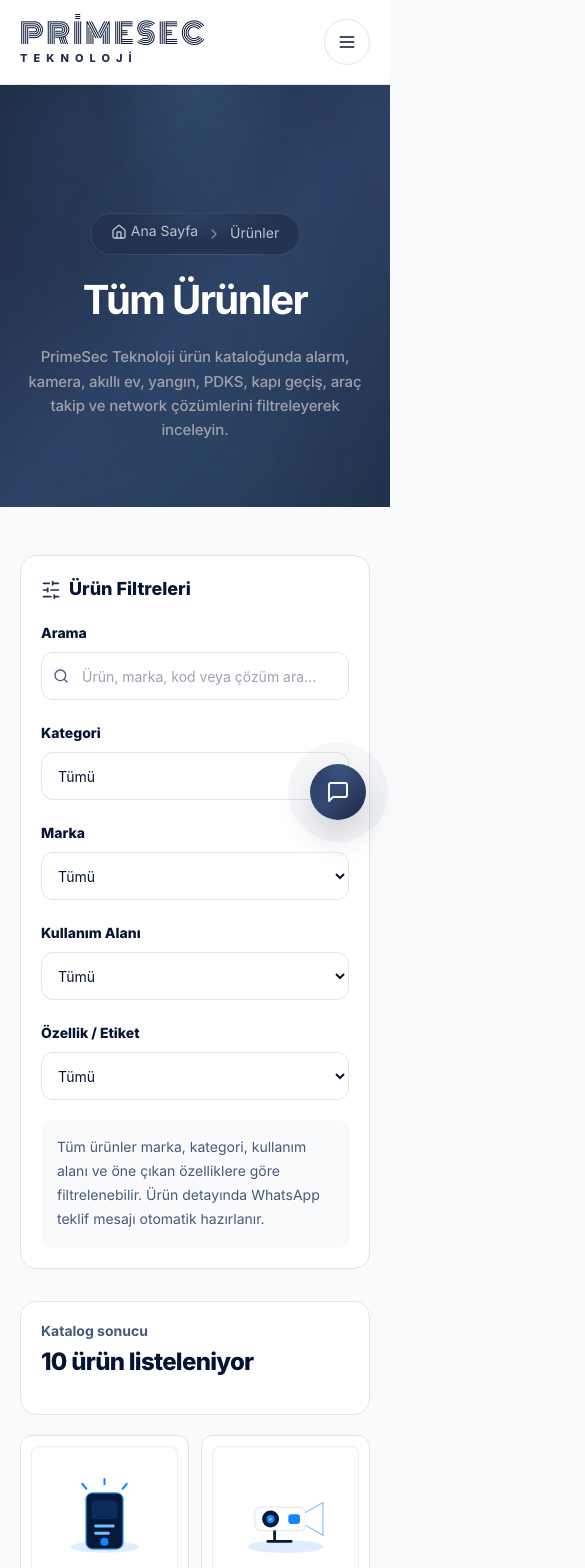
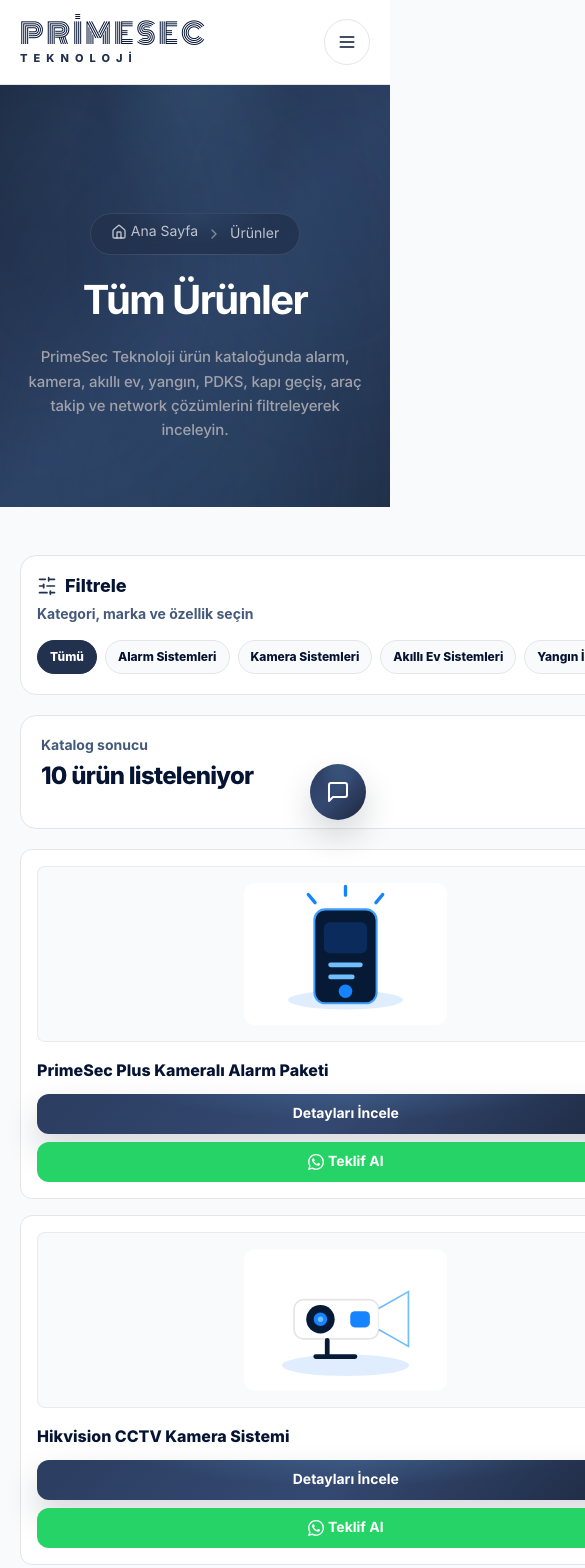
Before and after one commit to Karaytumut20/tamkenancodex, a Next.js app: page /urunler in a window 390 px wide. Shown: the top 1568 px of the page, 585 px wide, since content can reach past the window. Built offline with nearby package versions, Linux system fonts and the light colour scheme; a web font is replaced by a local one.

Commit message:
sssssssssss

```diff
--- a/app/globals.css
+++ b/app/globals.css
@@ -181,6 +181,45 @@
   overflow: hidden;
 }
 
+.product-card-image {
+  height: 176px;
+}
+
+.product-card-whatsapp {
+  gap: 4px;
+}
+
+.product-grid-list {
+  display: grid;
+  grid-template-columns: 1fr;
+  gap: 16px;
+}
+
+@media (min-width: 520px) {
+  .product-grid-list {
+    grid-template-columns: repeat(2, minmax(0, 1fr));
+  }
+}
+
+@media (min-width: 1024px) {
+  .product-grid-list {
+    grid-template-columns: repeat(3, minmax(0, 1fr));
+    gap: 20px;
+  }
+}
+
+@media (min-width: 640px) {
+  .product-card-image {
+    height: 208px;
+  }
+}
+
+@media (min-width: 1024px) {
+  .product-card-image {
+    height: 224px;
+  }
+}
+
 @keyframes brand-marquee {
   from {
     transform: translateX(0);
--- /dev/null
+++ b/components/blog/BlogGrid.tsx
@@ -0,0 +1,63 @@
+"use client";
+
+import Image from "next/image";
+import Link from "next/link";
+import { useMemo, useState } from "react";
+import type { BlogPost } from "@/data/blog";
+
+const ALL = "Tümü";
+
+export function BlogGrid({ posts, categories }: { posts: BlogPost[]; categories: string[] }) {
+  const [selectedCategory, setSelectedCategory] = useState(ALL);
+
+  const filteredPosts = useMemo(() => {
+    if (selectedCategory === ALL) {
+      return posts;
+    }
+
+    return posts.filter((post) => post.category === selectedCategory);
+  }, [posts, selectedCategory]);
+
+  return (
+    <>
+      <div className="mb-7 flex gap-2 overflow-x-auto pb-1 [scrollbar-width:none] sm:flex-wrap sm:overflow-visible sm:pb-0 [&::-webkit-scrollbar]:hidden">
+        {[ALL, ...categories].map((category) => (
+          <button
+            key={category}
+            type="button"
+            onClick={() => setSelectedCategory(category)}
+            className={`shrink-0 rounded-lg border px-3 py-2 text-sm font-extrabold transition-colors ${
+              selectedCategory === category
+                ? "border-primary-600 bg-primary-600 text-white"
+                : "border-border bg-white text-ink hover:border-primary-500 hover:text-primary-600"
+            }`}
+          >
+            {category}
+          </button>
+        ))}
+      </div>
+
+      <div className="mb-5 rounded-2xl border border-border bg-white p-5">
+        <p className="text-sm font-bold text-ink-muted">Blog sonucu</p>
+        <h2 className="mt-1 text-2xl font-extrabold tracking-[-0.03em] text-ink">{filteredPosts.length} yazı listeleniyor</h2>
+      </div>
+
+      <div className="grid gap-5 md:grid-cols-2 xl:grid-cols-3">
+        {filteredPosts.map((post) => (
+          <Link key={post.slug} href={`/blog/${post.slug}`} className="group flex h-full flex-col overflow-hidden rounded-2xl border border-border bg-white transition-all">
+            <div className="relative h-48 w-full border-b border-border bg-surface">
+              <Image src={post.image} alt={post.title} fill className="object-contain p-6" unoptimized />
+            </div>
+            <div className="flex flex-1 flex-col justify-between p-5">
+              <div>
+                <p className="text-xs font-bold text-ink-muted">{post.category} · {post.readTime}</p>
+                <h2 className="mt-2 text-lg font-extrabold leading-6 text-ink transition-colors group-hover:text-primary-600">{post.title}</h2>
+                <p className="mt-2 line-clamp-2 text-sm leading-6 text-ink-muted">{post.description}</p>
+              </div>
+            </div>
+          </Link>
+        ))}
+      </div>
+    </>
+  );
+}
--- a/components/products/ProductCard.tsx
+++ b/components/products/ProductCard.tsx
@@ -7,26 +7,26 @@
 
 export function ProductCard({ product }: { product: Product }) {
   return (
-    <article className="group flex h-full flex-col rounded-xl border border-border bg-white p-2.5 transition-all duration-300 hover:-translate-y-1 hover:border-cyan-500 hover:shadow-md sm:aspect-[3/4.2] sm:rounded-2xl sm:p-4">
-      <Link href={`/urunler/${product.slug}`} className="relative mb-3 block aspect-square rounded-lg border border-border/70 bg-white sm:mb-4 sm:flex-[1.3] sm:rounded-xl">
-        <Image src={product.image} alt={`${product.name} ürün görseli`} fill className="object-contain p-3 sm:p-6" unoptimized />
+    <article className="group flex h-full min-w-0 flex-col rounded-xl border border-border bg-white p-4 transition-all duration-300 hover:-translate-y-1 hover:border-cyan-500 hover:shadow-md sm:rounded-2xl sm:p-5">
+      <Link href={`/urunler/${product.slug}`} className="product-card-image relative mb-4 block overflow-hidden rounded-lg border border-border/70 bg-surface sm:rounded-xl">
+        <Image src={product.image} alt={`${product.name} ürün görseli`} fill sizes="(min-width: 1024px) 33vw, (min-width: 520px) 50vw, 100vw" className="object-contain p-4 sm:p-5" unoptimized />
       </Link>
       <div className="mb-3 hidden flex-wrap gap-2 sm:flex">
         {product.tags.slice(0, 3).map((tag) => (
           <span key={tag} className="rounded-lg border border-border bg-white px-2.5 py-1 text-xs font-extrabold text-primary-600">{tag}</span>
         ))}
       </div>
-      <h2 className="text-sm font-extrabold leading-5 text-ink sm:text-lg sm:leading-normal">
+      <h2 className="min-w-0 text-base font-extrabold leading-6 text-ink sm:text-lg sm:leading-normal">
         <Link href={`/urunler/${product.slug}`} className="hover:text-cyan-500">{product.name}</Link>
       </h2>
       <p className="mt-2 hidden text-sm leading-6 text-ink-muted sm:line-clamp-2">{product.description}</p>
       <div className="mt-auto grid gap-2 pt-3 sm:pt-4">
-        <ButtonLink href={`/urunler/${product.slug}`} variant="primary" size="sm" className="w-full rounded-lg px-2 text-xs sm:rounded-xl sm:text-sm">Detaylar<span className="hidden sm:inline">ı İncele</span></ButtonLink>
-        <ButtonLink href={productWhatsappUrl(product)} variant="whatsapp" size="sm" className="w-full rounded-lg px-2 text-xs sm:rounded-xl sm:text-sm">
-          <svg className="h-4 w-4 shrink-0 fill-current sm:mr-2" viewBox="0 0 24 24" xmlns="http://www.w3.org/2000/svg">
+        <ButtonLink href={`/urunler/${product.slug}`} variant="primary" size="sm" className="w-full min-w-0 rounded-lg px-2 text-sm sm:rounded-xl">Detayları İncele</ButtonLink>
+        <ButtonLink href={productWhatsappUrl(product)} variant="whatsapp" size="sm" className="product-card-whatsapp w-full min-w-0 rounded-lg px-2 text-sm sm:rounded-xl">
+          <svg className="h-4 w-4 shrink-0 fill-current" viewBox="0 0 24 24" xmlns="http://www.w3.org/2000/svg">
             <path d="M17.472 14.382c-.297-.149-1.758-.867-2.03-.967-.273-.099-.471-.148-.67.15-.197.297-.767.966-.94 1.164-.173.199-.347.223-.644.075-.297-.15-1.255-.463-2.39-1.475-.883-.788-1.48-1.761-1.653-2.059-.173-.297-.018-.458.13-.606.134-.133.298-.347.446-.52.149-.174.198-.298.298-.497.099-.198.05-.371-.025-.52-.075-.149-.669-1.612-.916-2.207-.242-.579-.487-.5-.669-.51-.173-.008-.371-.01-.57-.01-.198 0-.52.074-.792.372-.272.297-1.04 1.016-1.04 2.479 0 1.462 1.065 2.875 1.213 3.074.149.198 2.096 3.2 5.077 4.487.709.306 1.262.489 1.694.625.712.227 1.36.195 1.871.118.571-.085 1.758-.719 2.006-1.413.248-.694.248-1.289.173-1.413-.074-.124-.272-.198-.57-.347m-5.421 7.403h-.004a9.87 9.87 0 01-5.031-1.378l-.361-.214-3.741.982.998-3.648-.235-.374a9.86 9.86 0 01-1.51-5.26c.001-5.45 4.436-9.884 9.888-9.884 2.64 0 5.122 1.03 6.988 2.898a9.825 9.825 0 012.893 6.994c-.003 5.45-4.437 9.884-9.885 9.884m8.413-18.297A11.815 11.815 0 0012.05 0C5.495 0 .16 5.335.157 11.892c0 2.096.547 4.142 1.588 5.945L0 24l6.335-1.662c1.746.953 3.71 1.455 5.703 1.456h.008c6.554 0 11.89-5.335 11.893-11.893a11.821 11.821 0 00-3.48-8.413z" />
           </svg>
-          Teklif <span className="hidden sm:inline">Al</span>
+          <span className="whitespace-nowrap">Teklif Al</span>
         </ButtonLink>
       </div>
     </article>
--- a/components/products/ProductGrid.tsx
+++ b/components/products/ProductGrid.tsx
@@ -1,6 +1,6 @@
 "use client";
 
-import { Search, SlidersHorizontal, X } from "lucide-react";
+import { ChevronDown, Search, SlidersHorizontal, X } from "lucide-react";
 import { useMemo, useState } from "react";
 import { ProductCard } from "@/components/products/ProductCard";
 import { brands, productCategories, products } from "@/data/products";
@@ -13,6 +13,7 @@
   const [brand, setBrand] = useState(ALL);
   const [usage, setUsage] = useState(ALL);
   const [tag, setTag] = useState(ALL);
+  const [filtersOpen, setFiltersOpen] = useState(false);
 
   const allBrands = useMemo(() => Array.from(new Set([...brands, ...products.map((product) => product.brand)])).sort((a, b) => a.localeCompare(b, "tr")), []);
   const usageOptions = useMemo(() => Array.from(new Set(products.flatMap((product) => product.usage))).sort((a, b) => a.localeCompare(b, "tr")), []);
@@ -43,6 +44,12 @@
   }, [query, category, brand, usage, tag]);
 
   const hasFilter = query || category !== ALL || brand !== ALL || usage !== ALL || tag !== ALL;
+  const activeFilters = [
+    { key: "category", label: category, clear: () => setCategory(ALL) },
+    { key: "brand", label: brand, clear: () => setBrand(ALL) },
+    { key: "usage", label: usage, clear: () => setUsage(ALL) },
+    { key: "tag", label: tag, clear: () => setTag(ALL) },
+  ].filter((item) => item.label !== ALL);
 
   function clearFilters() {
     setQuery("");
@@ -52,57 +59,104 @@
     setTag(ALL);
   }
 
+  const filterPanelProps = {
+    query,
+    setQuery,
+    category,
+    setCategory,
+    brand,
+    setBrand,
+    usage,
+    setUsage,
+    tag,
+    setTag,
+    allBrands,
+    usageOptions,
+    tagOptions,
+    hasFilter,
+    clearFilters,
+  };
+
   return (
     <div className="grid gap-8 xl:grid-cols-[320px_1fr]">
-      <aside className="h-fit rounded-2xl border border-border bg-white p-5 xl:sticky xl:top-28">
-        <div className="flex items-center justify-between gap-3">
-          <h2 className="flex items-center gap-2 text-lg font-extrabold text-ink">
-            <SlidersHorizontal className="h-5 w-5 text-primary-600" /> Ürün Filtreleri
-          </h2>
-          {hasFilter ? (
-            <button onClick={clearFilters} className="inline-flex items-center gap-1 rounded-lg bg-surface px-2.5 py-1.5 text-xs font-extrabold text-ink-muted  hover:bg-white hover:text-cyan-500">
-              <X className="h-3.5 w-3.5" /> Temizle
-            </button>
+      <aside className="hidden h-fit rounded-2xl border border-border bg-white p-5 xl:sticky xl:top-28 xl:block">
+        <FilterPanel {...filterPanelProps} searchId="product-search-desktop" />
+      </aside>
+
+      <div>
+        <div className="mb-5 rounded-2xl border border-border bg-white p-4 xl:hidden">
+          <button
+            type="button"
+            onClick={() => setFiltersOpen((value) => !value)}
+            className="flex w-full items-center justify-between gap-3 text-left"
+            aria-expanded={filtersOpen}
+            aria-controls="mobile-product-filters"
+          >
+            <span>
+              <span className="flex items-center gap-2 text-lg font-extrabold text-ink">
+                <SlidersHorizontal className="h-5 w-5 text-primary-600" /> Filtrele
+              </span>
+              <span className="mt-1 block text-sm font-bold text-ink-muted">
+                {hasFilter ? "Seçili filtreleri düzenleyin" : "Kategori, marka ve özellik seçin"}
+              </span>
+            </span>
+            <ChevronDown className={`h-5 w-5 shrink-0 text-ink-muted transition-transform ${filtersOpen ? "rotate-180" : ""}`} />
+          </button>
+
+          <div className="mt-4 flex gap-2 overflow-x-auto pb-1 [scrollbar-width:none] [&::-webkit-scrollbar]:hidden">
+            {[ALL, ...productCategories].map((item) => (
+              <button
+                key={item}
+                type="button"
+                onClick={() => setCategory(item)}
+                className={`shrink-0 rounded-full border px-3 py-2 text-xs font-extrabold transition-colors ${
+                  category === item ? "border-primary-600 bg-primary-600 text-white" : "border-border bg-surface text-ink"
+                }`}
+              >
+                {item}
+              </button>
+            ))}
+          </div>
+
+          {filtersOpen ? (
+            <div id="mobile-product-filters" className="mt-5 border-t border-border pt-5">
+              <FilterPanel {...filterPanelProps} searchId="product-search-mobile" />
+            </div>
           ) : null}
         </div>
 
-        <label className="mt-5 block text-sm font-extrabold text-ink" htmlFor="product-search">Arama</label>
-        <div className="relative mt-2">
-          <Search className="absolute left-3 top-1/2 h-4 w-4 -translate-y-1/2 text-ink-muted" />
-          <input
-            id="product-search"
-            value={query}
-            onChange={(event) => setQuery(event.target.value)}
-            placeholder="Ürün, marka, kod veya çözüm ara..."
-            className="h-12 w-full rounded-xl border border-border bg-white pl-10 pr-3 text-sm outline-none focus:border-primary-500"
-          />
-        </div>
-
-        <Filter label="Kategori" value={category} values={[ALL, ...productCategories]} onChange={setCategory} />
-        <Filter label="Marka" value={brand} values={[ALL, ...allBrands]} onChange={setBrand} />
-        <Filter label="Kullanım Alanı" value={usage} values={[ALL, ...usageOptions]} onChange={setUsage} />
-        <Filter label="Özellik / Etiket" value={tag} values={[ALL, ...tagOptions]} onChange={setTag} />
-
-        <div className="mt-5 rounded-xl bg-surface p-4 text-sm leading-6 text-ink-muted">
-          Tüm ürünler marka, kategori, kullanım alanı ve öne çıkan özelliklere göre filtrelenebilir. Ürün detayında WhatsApp teklif mesajı otomatik hazırlanır.
-        </div>
-      </aside>
-
-      <div>
         <div className="mb-5 flex flex-col gap-4 rounded-2xl border border-border bg-white p-5 md:flex-row md:items-center md:justify-between">
           <div>
             <p className="text-sm font-bold text-ink-muted">Katalog sonucu</p>
             <h2 className="mt-1 text-2xl font-extrabold tracking-[-0.03em] text-ink">{filtered.length} ürün listeleniyor</h2>
           </div>
           <div className="flex flex-wrap gap-2">
-            {[category, brand, usage, tag].filter((item) => item !== ALL).map((item) => (
-              <span key={item} className="rounded-lg border border-border bg-white px-3 py-1.5 text-xs font-extrabold text-primary-600">{item}</span>
+            {activeFilters.map((item) => (
+              <button
+                key={item.key}
+                type="button"
+                onClick={item.clear}
+                className="inline-flex items-center gap-1 rounded-lg border border-border bg-white px-3 py-1.5 text-xs font-extrabold text-primary-600 transition-colors hover:border-primary-500"
+              >
+                {item.label}
+                <X className="h-3.5 w-3.5" />
+              </button>
             ))}
+            {query ? (
+              <button
+                type="button"
+                onClick={() => setQuery("")}
+                className="inline-flex items-center gap-1 rounded-lg border border-border bg-white px-3 py-1.5 text-xs font-extrabold text-primary-600 transition-colors hover:border-primary-500"
+              >
+                Arama: {query}
+                <X className="h-3.5 w-3.5" />
+              </button>
+            ) : null}
           </div>
         </div>
 
         {filtered.length ? (
-          <div className="grid grid-cols-2 gap-3 sm:gap-5 md:grid-cols-3 lg:grid-cols-4">
+          <div className="product-grid-list">
             {filtered.map((product) => <ProductCard key={product.slug} product={product} />)}
           </div>
         ) : (
@@ -117,6 +171,63 @@
   );
 }
 
+type FilterPanelProps = {
+  query: string;
+  setQuery: (value: string) => void;
+  category: string;
+  setCategory: (value: string) => void;
+  brand: string;
+  setBrand: (value: string) => void;
+  usage: string;
+  setUsage: (value: string) => void;
+  tag: string;
+  setTag: (value: string) => void;
+  allBrands: string[];
+  usageOptions: string[];
+  tagOptions: string[];
+  hasFilter: string | boolean;
+  clearFilters: () => void;
+  searchId: string;
+};
+
+function FilterPanel({ query, setQuery, category, setCategory, brand, setBrand, usage, setUsage, tag, setTag, allBrands, usageOptions, tagOptions, hasFilter, clearFilters, searchId }: FilterPanelProps) {
+  return (
+    <>
+      <div className="flex items-center justify-between gap-3">
+        <h2 className="flex items-center gap-2 text-lg font-extrabold text-ink">
+          <SlidersHorizontal className="h-5 w-5 text-primary-600" /> Ürün Filtreleri
+        </h2>
+        {hasFilter ? (
+          <button type="button" onClick={clearFilters} className="inline-flex items-center gap-1 rounded-lg bg-surface px-2.5 py-1.5 text-xs font-extrabold text-ink-muted hover:bg-white hover:text-cyan-500">
+            <X className="h-3.5 w-3.5" /> Temizle
+          </button>
+        ) : null}
+      </div>
+
+      <label className="mt-5 block text-sm font-extrabold text-ink" htmlFor={searchId}>Arama</label>
+      <div className="relative mt-2">
+        <Search className="absolute left-3 top-1/2 h-4 w-4 -translate-y-1/2 text-ink-muted" />
+        <input
+          id={searchId}
+          value={query}
+          onChange={(event) => setQuery(event.target.value)}
+          placeholder="Ürün, marka, kod veya çözüm ara..."
+          className="h-12 w-full rounded-xl border border-border bg-white pl-10 pr-3 text-sm outline-none focus:border-primary-500"
+        />
+      </div>
+
+      <Filter label="Kategori" value={category} values={[ALL, ...productCategories]} onChange={setCategory} />
+      <Filter label="Marka" value={brand} values={[ALL, ...allBrands]} onChange={setBrand} />
+      <Filter label="Kullanım Alanı" value={usage} values={[ALL, ...usageOptions]} onChange={setUsage} />
+      <Filter label="Özellik / Etiket" value={tag} values={[ALL, ...tagOptions]} onChange={setTag} />
+
+      <div className="mt-5 rounded-xl bg-surface p-4 text-sm leading-6 text-ink-muted">
+        Tüm ürünler marka, kategori, kullanım alanı ve öne çıkan özelliklere göre filtrelenebilir.
+      </div>
+    </>
+  );
+}
+
 function Filter({ label, value, values, onChange }: { label: string; value: string; values: string[]; onChange: (value: string) => void }) {
   return (
     <div className="mt-5">
```
Also changed, not shown: app/blog/page.tsx (+2 -37 lines).
